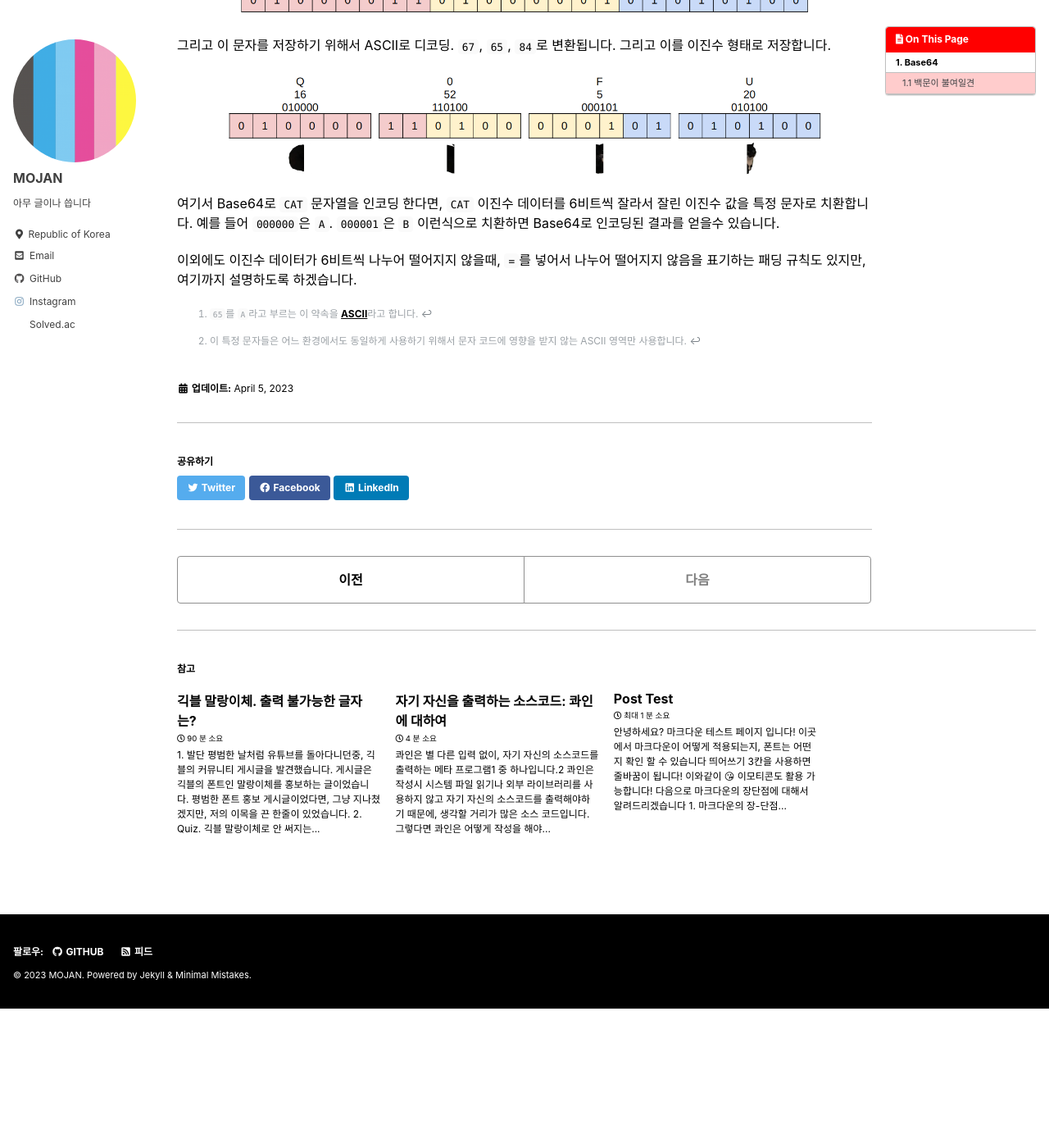
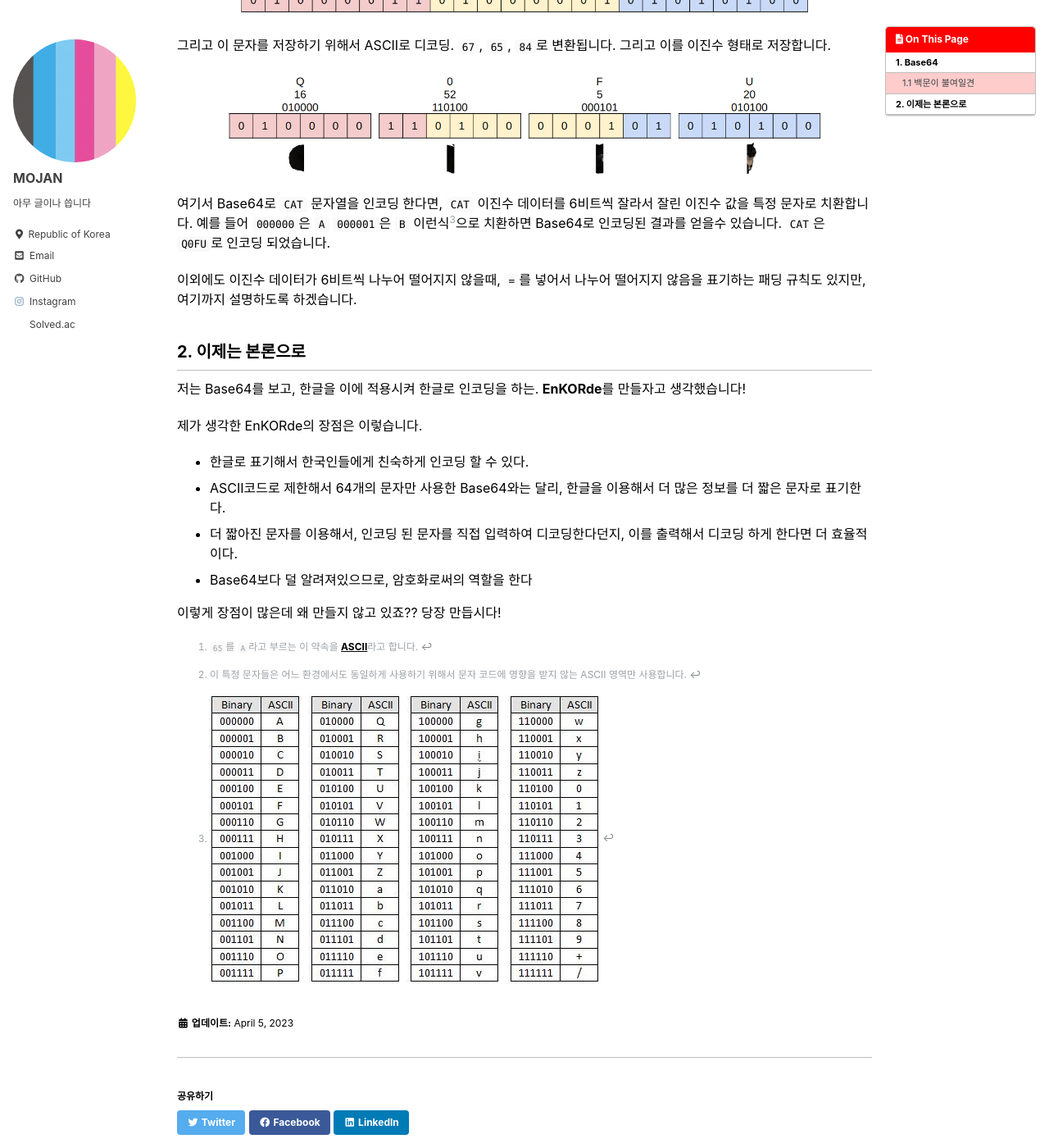
Before and after one commit to MOJAN3543/MOJAN3543.github.io, a Jekyll site: the page built from _posts/EncodeByKorean/2023-04-06-EncodeByKorean.md, in a window 1280 px wide and 1400 px high, scrolled down 1357 px. Shown: the whole window at 82% size. Built offline with Jekyll 4.4.1, drawn with Linux system fonts in a browser that asks for light colours; cached includes are drawn as plain includes; before the commit the page ends 2587 px from its top, so only the background shows below that; some of the changed text lies outside the part shown.

Commit message:
Update 2023-04-06-EncodeByKorean.md

```diff
--- a/_posts/EncodeByKorean/2023-04-06-EncodeByKorean.md
+++ b/_posts/EncodeByKorean/2023-04-06-EncodeByKorean.md
@@ -30,11 +30,22 @@ last_modified_at: 2023-04-05
 
 ![Binary2Base64](https://github.com/MOJAN3543/MOJAN3543.github.io/blob/main/_posts/EncodeByKorean/Binary2Base64.png?raw=true "Binary2Base64")
 {: .text-center}
-여기서 Base64로 `CAT` 문자열을 인코딩 한다면, `CAT` 이진수 데이터를 6비트씩 잘라서 잘린 이진수 값을 특정 문자로 치환합니다. 예를 들어 `000000`은 `A`. `000001`은 `B` 이런식으로 치환하면 Base64로 인코딩된 결과를 얻을수 있습니다.
+여기서 Base64로 `CAT` 문자열을 인코딩 한다면, `CAT` 이진수 데이터를 6비트씩 잘라서 잘린 이진수 값을 특정 문자로 치환합니다. 예를 들어 `000000`은 `A` `000001`은 `B` 이런식[^3]으로 치환하면 Base64로 인코딩된 결과를 얻을수 있습니다. `CAT`은 `Q0FU`로 인코딩 되었습니다.
 
 이외에도 이진수 데이터가 6비트씩 나누어 떨어지지 않을때, `=`를 넣어서 나누어 떨어지지 않음을 표기하는 패딩 규칙도 있지만, 여기까지 설명하도록 하겠습니다.
 
+## 2. 이제는 본론으로
+저는 Base64를 보고, 한글을 이에 적용시켜 한글로 인코딩을 하는. **EnKORde**를 만들자고 생각했습니다!
 
+제가 생각한 EnKORde의 장점은 이렇습니다.
+
+* 한글로 표기해서 한국인들에게 친숙하게 인코딩 할 수 있다.
+* ASCII코드로 제한해서 64개의 문자만 사용한 Base64와는 달리, 한글을 이용해서 더 많은 정보를 더 짧은 문자로 표기한다.
+* 더 짧아진 문자를 이용해서, 인코딩 된 문자를 직접 입력하여 디코딩한다던지, 이를 출력해서 디코딩 하게 한다면 더 효율적이다.
+* Base64보다 덜 알려져있으므로, 암호화로써의 역할을 한다
+
+이렇게 장점이 많은데 왜 만들지 않고 있죠?? 당장 만듭시다!
 
 [^1]: `65`를 `A`라고 부르는 이 약속을 [**ASCII**](https://en.wikipedia.org/wiki/ASCII)라고 합니다.
 [^2]: 이 특정 문자들은 어느 환경에서도 동일하게 사용하기 위해서 문자 코드에 영향을 받지 않는 ASCII 영역만 사용합니다.
+[^3]: ![Base64Index](https://github.com/MOJAN3543/MOJAN3543.github.io/blob/main/_posts/EncodeByKorean/BASE64Index.jpeg?raw=true "Base64Index")
```
Also changed, not shown: other parts of _posts/EncodeByKorean/2023-04-06-EncodeByKorean.md (+1 -1 lines).
